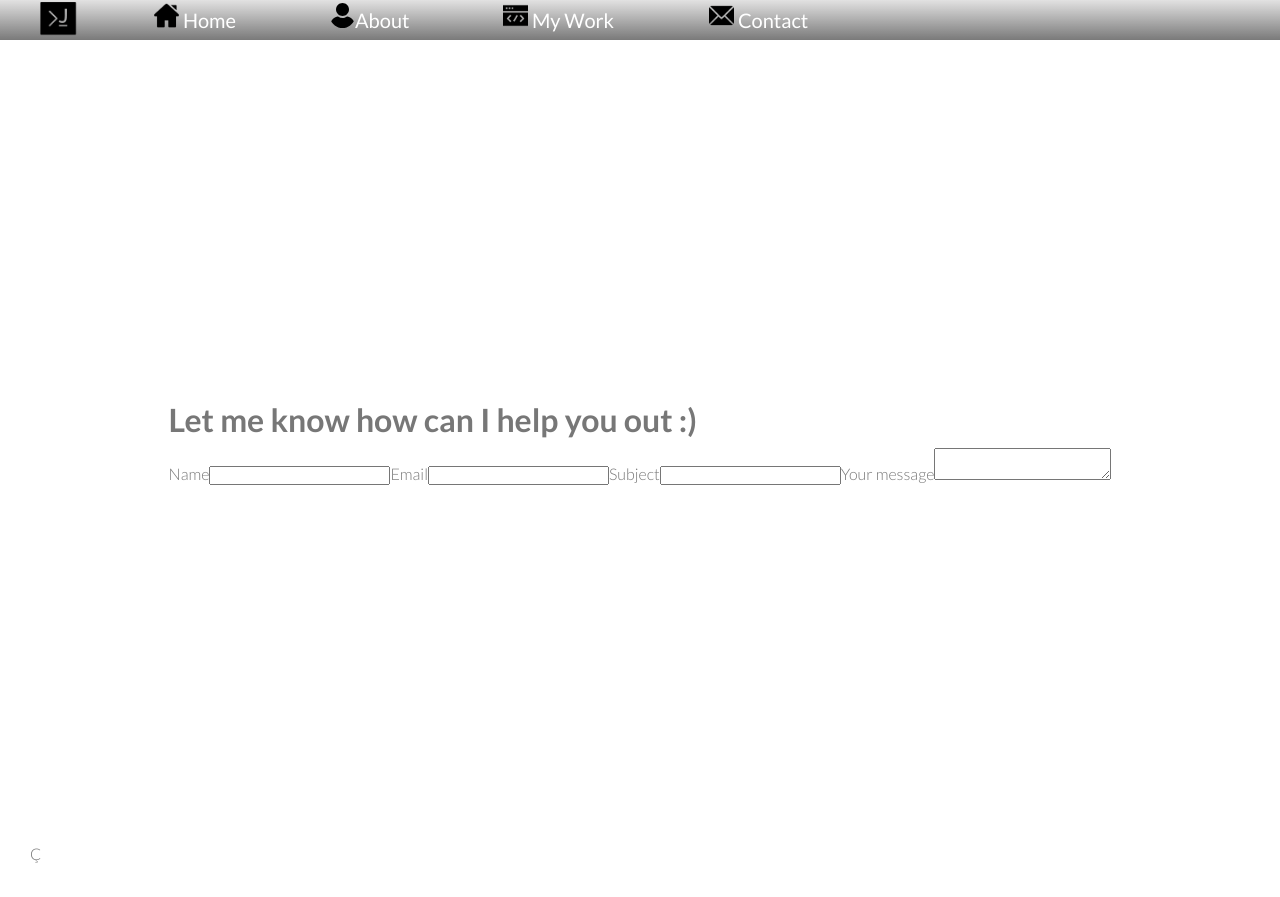
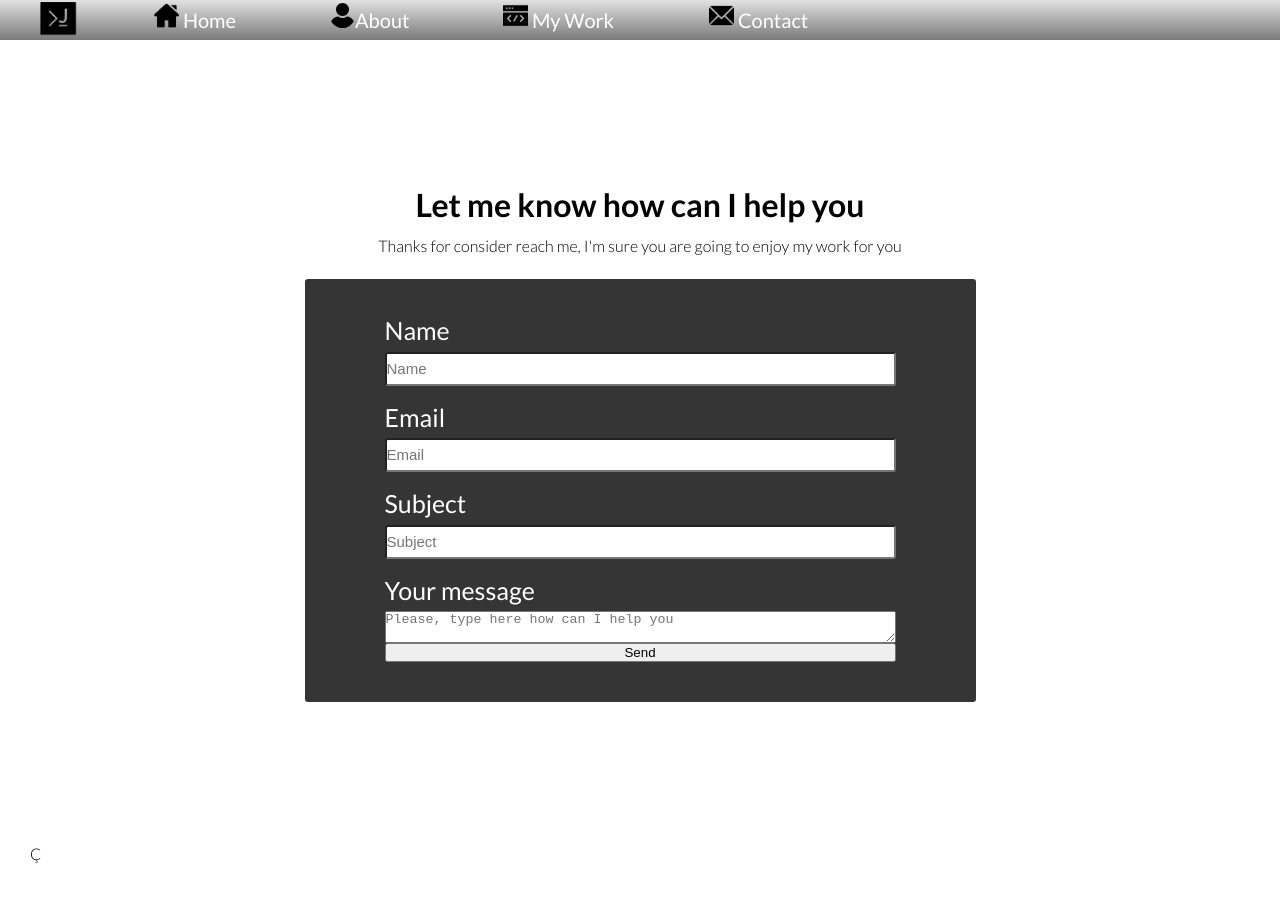
Before and after one commit to ing-arriola/personalBlog, a React (Create React App) app: page /contact in a window 1280 px wide. Built offline with nearby package versions, Linux system fonts and the light colour scheme.

Commit message:
Added styles on contact-form, but it's not completed yet

```diff
--- a/src/App.css
+++ b/src/App.css
@@ -14,7 +14,7 @@ body {
   font-weight: 300;
   font-size: 1.6rem;
   line-height: 1.7;
-  color: #777;
+  color: #000;
   padding: 4rem 3rem 3rem 3rem;
 }
 
@@ -442,6 +442,39 @@ body {
   justify-content: space-between;
 }
 
+/* CONTACT FORM */
+
+.form-container {
+  width: 55%;
+}
+
+.contact-title {
+  margin-bottom: 2rem;
+  text-align: center;
+}
+
+.contact-form {
+  background: rgba(8, 8, 8, 0.815);
+  display: flex;
+  color: #fff;
+  padding: 4rem 8rem;
+  padding-top: 2rem;
+  flex-direction: column;
+  font-size: 2.5rem;
+  font-weight: 400;
+  border-radius: 0.3rem;
+}
+
+.contact-form > input {
+  line-height: 3rem;
+  font-size: 1.5rem;
+  border-radius: 0.3rem;
+}
+
+.contact-form > label {
+  margin-top: 1rem;
+}
+
 /*Media Queries*/
 
 @media (max-width: 860px) {
--- a/src/components/Contact/Contact.js
+++ b/src/components/Contact/Contact.js
@@ -27,19 +27,48 @@ const Contact = () => {
           </motion.p>
         </div>
       ) : (
-        <motion.div>
-          <h1>Let me know how can I help you out :)</h1>
-          <motion.form>
+        <div className="form-container">
+          <div className="contact-title">
+            <h1>Let me know how can I help you</h1>
+            <p>
+              Thanks for consider reach me, I'm sure you are going to enjoy my
+              work for you
+            </p>
+          </div>
+          <form className="contact-form">
             <label>Name</label>
-            <input type="input" name="name" id="email" required></input>
+            <input
+              type="input"
+              name="name"
+              id="email"
+              placeholder="Name"
+              required
+            ></input>
             <label>Email</label>
-            <input type="email" name="email" id="email" required></input>
+            <input
+              type="email"
+              name="email"
+              id="email"
+              placeholder="Email"
+              required
+            ></input>
             <label>Subject</label>
-            <input type="text" name="subject" id="subject" required></input>
+            <input
+              type="text"
+              name="subject"
+              id="subject"
+              placeholder="Subject"
+              required
+            ></input>
             <label>Your message</label>
-            <textarea name="" id=""></textarea>
-          </motion.form>
-        </motion.div>
+            <textarea
+              name="message"
+              placeholder="Please, type here how can I help you"
+              id="message"
+            ></textarea>
+            <button>Send</button>
+          </form>
+        </div>
       )}
     </motion.div>
   );
--- a/src/components/Projects/Projects.js
+++ b/src/components/Projects/Projects.js
@@ -31,7 +31,7 @@ const Projects = () => {
         "This is a Front-end React App to build a hamburger, make an order and send a order with user's data to the backend (Firebase)",
       picture: projectsPictures.burger,
       techs: ["HTML", "CSS", "React", "AXIOS", "Firebase"],
-      link: "",
+      link: "https://jdevburgerbuilder.netlify.app/",
       repository: "https://github.com/ing-arriola/BurgerBuilderApp",
     },
     {
```
